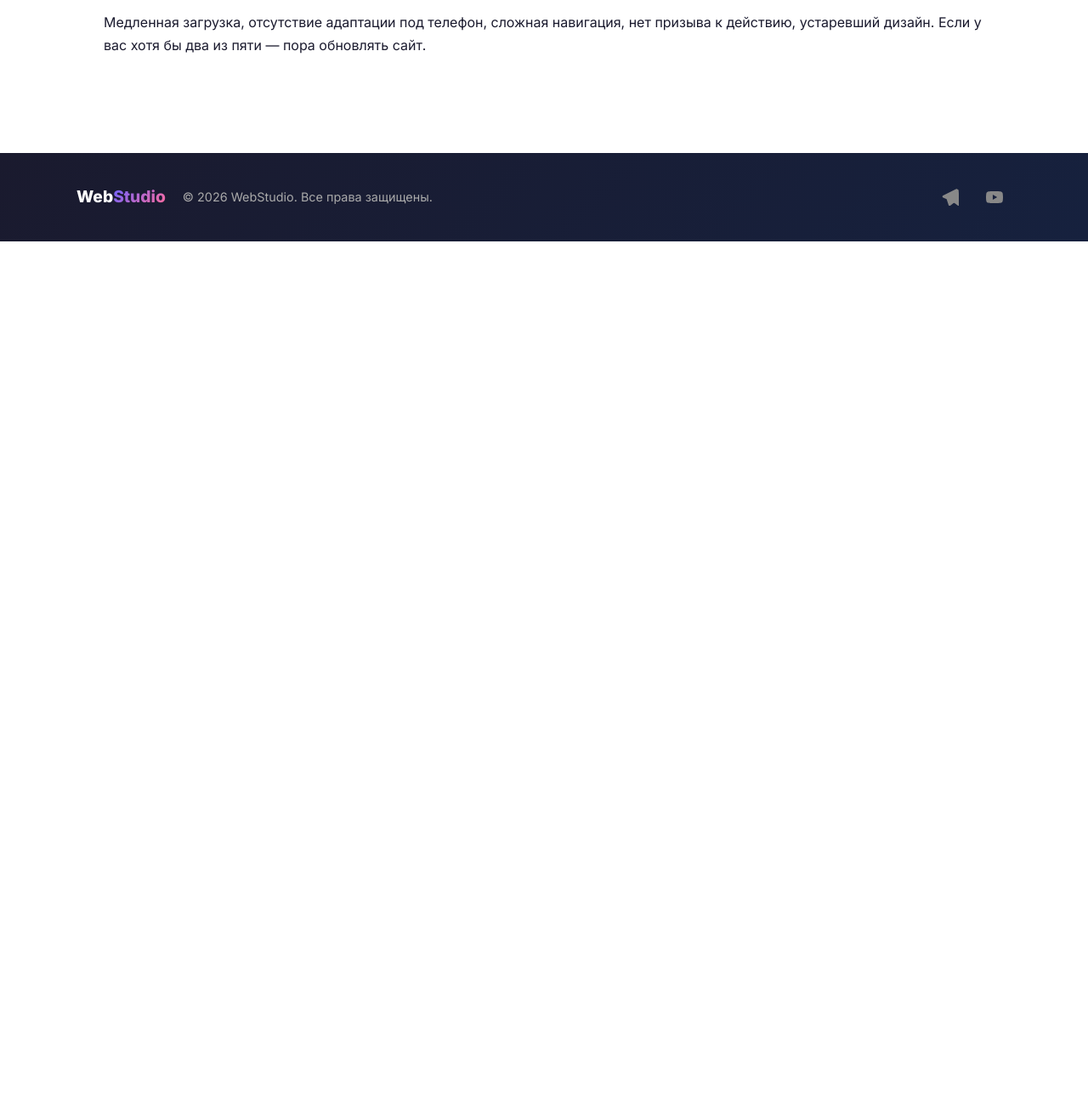
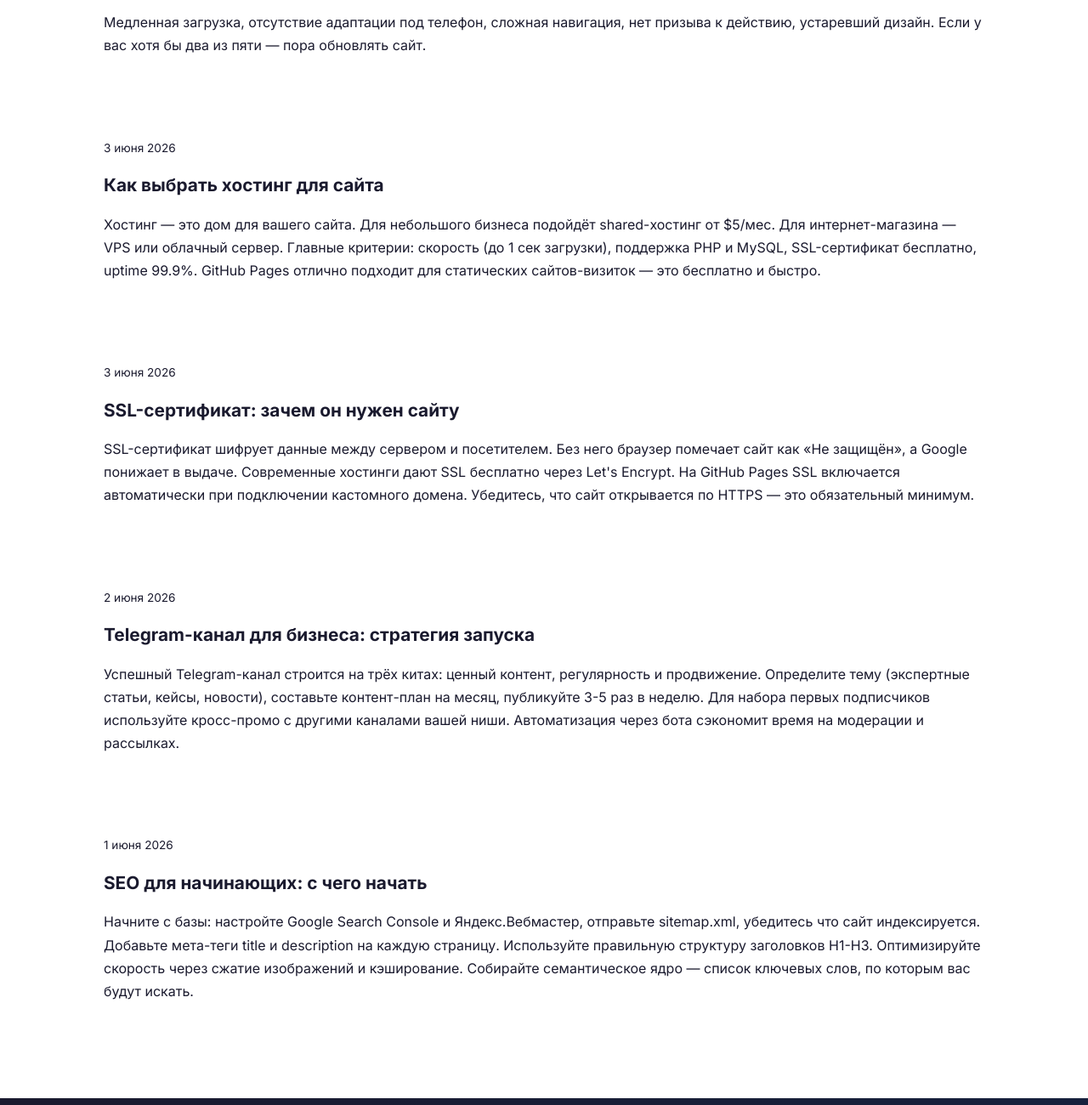
Before and after one commit to uriy-as/uriy-as.github.io, a plain HTML site: page articles.html in a window 1280 px wide. Shown: the part 1680-2980 px from the top of the page at 85% size. Before the commit the page ends 1964 px from the top, so only its background shows below. Drawn offline with Linux system fonts and the light colour scheme.

Commit message:
Add 4 more articles for SEO content

```diff
--- a/articles.html
+++ b/articles.html
@@ -4,9 +4,9 @@
     <meta charset="UTF-8">
     <meta name="viewport" content="width=device-width, initial-scale=1.0">
     <title>Статьи — WebStudio | Создание сайтов, ботов и контента</title>
-    <meta name="description" content="Полезные статьи о создании сайтов, Telegram-ботов и научно-популярного контента. Советы и кейсы от WebStudio.">
+    <meta name="description" content="Полезные статьи о создании сайтов, Telegram-ботов, SEO-продвижении и контент-маркетинге. Советы, кейсы и инструкции от WebStudio.">
     <meta property="og:title" content="Статьи — WebStudio">
-    <meta property="og:description" content="Полезные статьи о создании сайтов, Telegram-ботов и контента.">
+    <meta property="og:description" content="Полезные статьи о создании сайтов, Telegram-ботов, SEO и контент-маркетинге. Кейсы и инструкции от WebStudio.">
     <meta property="og:type" content="website">
     <meta property="og:url" content="https://uriy-as.org/articles.html">
     <meta property="og:image" content="https://uriy-as.org/og-image.svg">
@@ -97,6 +97,26 @@
                     <h2>5 признаков плохого сайта</h2>
                     <p>Медленная загрузка, отсутствие адаптации под телефон, сложная навигация, нет призыва к действию, устаревший дизайн. Если у вас хотя бы два из пяти — пора обновлять сайт.</p>
                 </article>
+                <article class="article-card">
+                    <div class="meta">3 июня 2026</div>
+                    <h2>Как выбрать хостинг для сайта</h2>
+                    <p>Хостинг — это дом для вашего сайта. Для небольшого бизнеса подойдёт shared-хостинг от $5/мес. Для интернет-магазина — VPS или облачный сервер. Главные критерии: скорость (до 1 сек загрузки), поддержка PHP и MySQL, SSL-сертификат бесплатно, uptime 99.9%. GitHub Pages отлично подходит для статических сайтов-визиток — это бесплатно и быстро.</p>
+                </article>
+                <article class="article-card">
+                    <div class="meta">3 июня 2026</div>
+                    <h2>SSL-сертификат: зачем он нужен сайту</h2>
+                    <p>SSL-сертификат шифрует данные между сервером и посетителем. Без него браузер помечает сайт как «Не защищён», а Google понижает в выдаче. Современные хостинги дают SSL бесплатно через Let's Encrypt. На GitHub Pages SSL включается автоматически при подключении кастомного домена. Убедитесь, что сайт открывается по HTTPS — это обязательный минимум.</p>
+                </article>
+                <article class="article-card">
+                    <div class="meta">2 июня 2026</div>
+                    <h2>Telegram-канал для бизнеса: стратегия запуска</h2>
+                    <p>Успешный Telegram-канал строится на трёх китах: ценный контент, регулярность и продвижение. Определите тему (экспертные статьи, кейсы, новости), составьте контент-план на месяц, публикуйте 3-5 раз в неделю. Для набора первых подписчиков используйте кросс-промо с другими каналами вашей ниши. Автоматизация через бота сэкономит время на модерации и рассылках.</p>
+                </article>
+                <article class="article-card">
+                    <div class="meta">1 июня 2026</div>
+                    <h2>SEO для начинающих: с чего начать</h2>
+                    <p>Начните с базы: настройте Google Search Console и Яндекс.Вебмастер, отправьте sitemap.xml, убедитесь что сайт индексируется. Добавьте мета-теги title и description на каждую страницу. Используйте правильную структуру заголовков H1-H3. Оптимизируйте скорость через сжатие изображений и кэширование. Собирайте семантическое ядро — список ключевых слов, по которым вас будут искать.</p>
+                </article>
             </div>
         </div>
     </section>
```
